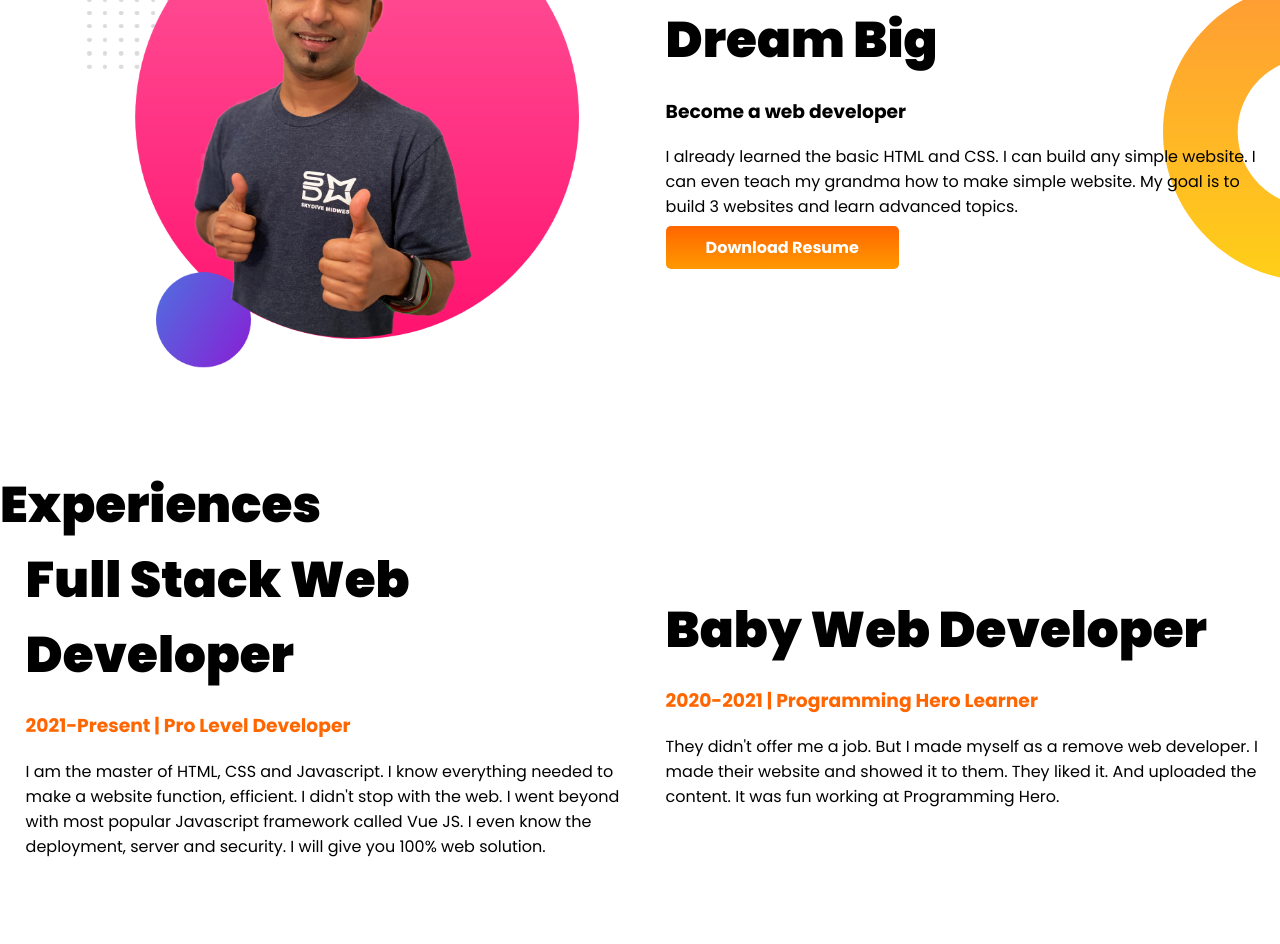
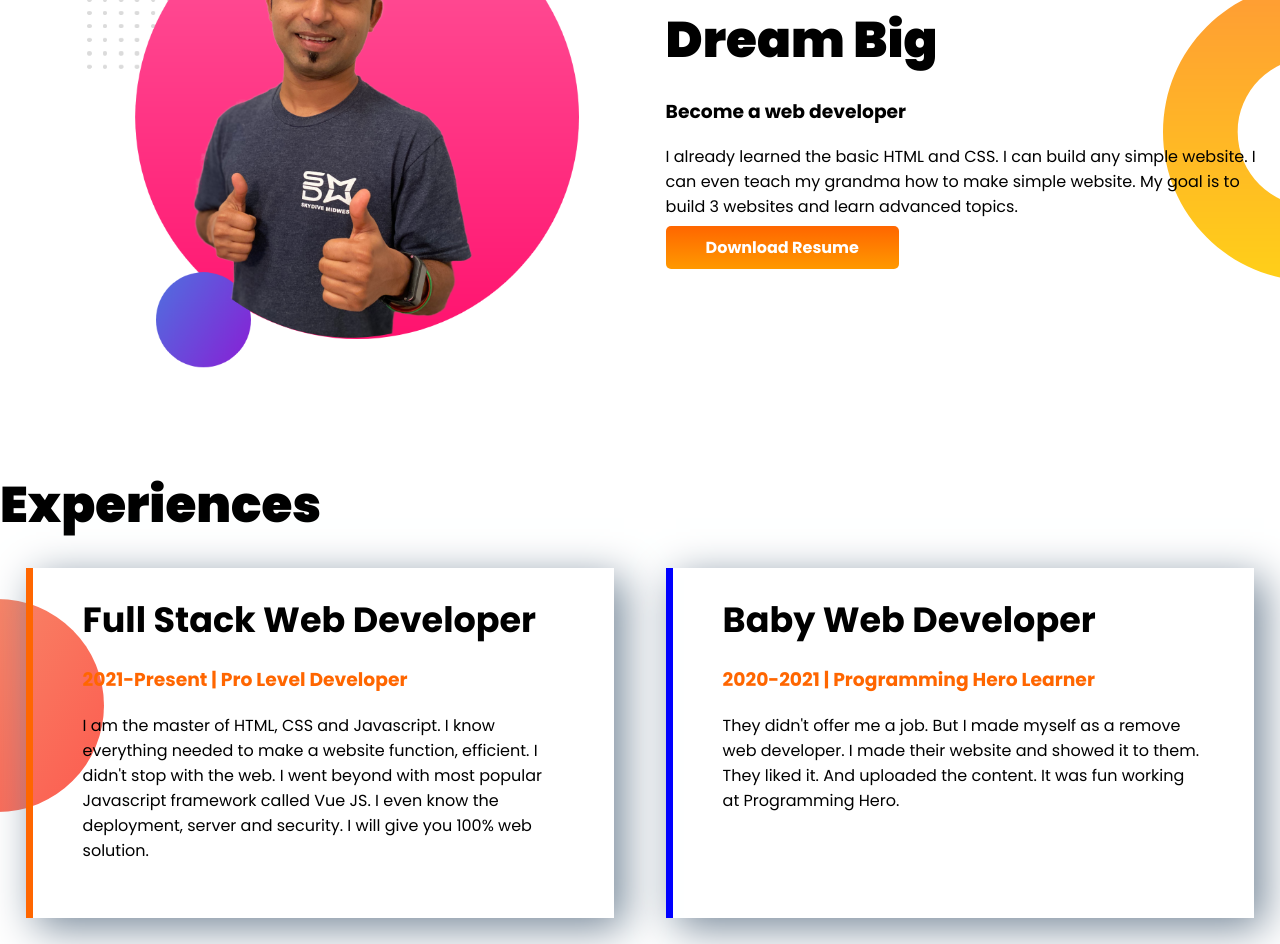
Before and after one commit to Fuad2022/first-portfolio, a plain HTML site: page index.html in a window 1280 px wide. Shown: the part 712-1656 px from the top of the page. Before the commit the page ends 1587 px from the top, so only its background shows below. Drawn offline with Linux system fonts and the light colour scheme.

Commit message:
experience section updated

```diff
--- a/index.html
+++ b/index.html
@@ -45,7 +45,7 @@
         <section class="experience">
             <h1>Experiences</h1>
             <div class="experience_container">
-                <div class="half_width">
+                <div class="experience_items orange_border">
                     <h1>Full Stack Web Developer</h1>
                     <h3><span class="orange">2021-Present | Pro Level Developer</span></h3>
                     <p>I am the master of HTML, CSS and Javascript. I know everything needed to make a website function,
@@ -55,7 +55,7 @@
                         the deployment,
                         server and security. I will give you 100% web solution.</p>
                 </div>
-                <div class="half_width">
+                <div class="experience_items blue_border">
                     <h1>Baby Web Developer</h1>
                     <h3><span class="orange">2020-2021 | Programming Hero Learner</span></h3>
                     <p>They didn't offer me a job. But I made myself as a remove web developer. I made their website and
--- a/style.css
+++ b/style.css
@@ -43,7 +43,30 @@ h1 {
   background-repeat: no-repeat;
   background-position: right;
 }
+.experience {
+  background-image: url(images/exp-bg.png);
+  background-repeat: no-repeat;
+  background-position: left;
+}
 .experience_container {
   display: flex;
+  justify-content: center;
   align-items: center;
 }
+.experience_items h1 {
+  font-size: 35px;
+  font-weight: 600;
+}
+.experience_items {
+  width: 40%;
+  height: 300px;
+  margin: 2%;
+  padding: 25px 50px;
+  box-shadow: 10px 10px 40px lightslategray;
+}
+.orange_border {
+  border-left: 7px solid #ff6600;
+}
+.blue_border {
+  border-left: 7px solid blue;
+}
```
